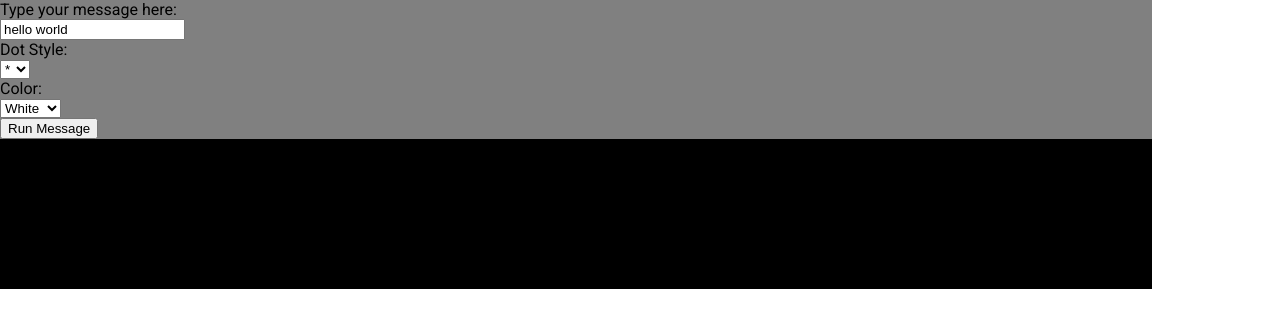
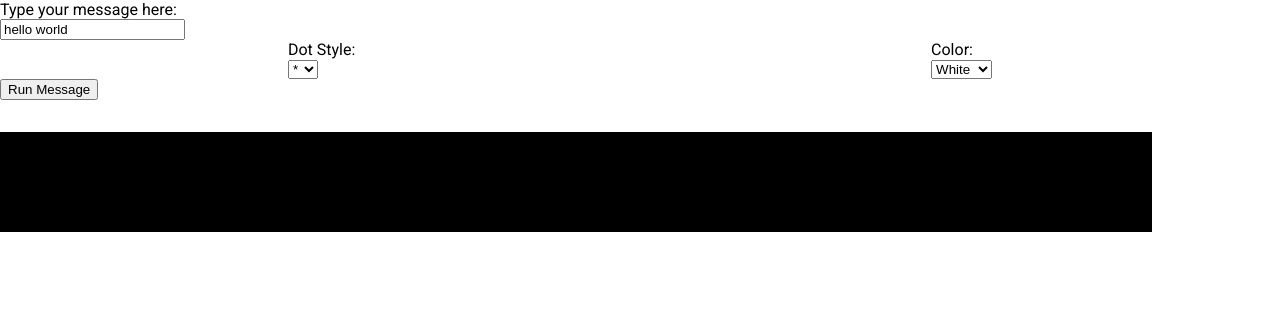
Before and after one commit to derrickbray/dot-matrix, a website: page public/index.html in a window 1280 px wide. Drawn offline with nearby package versions, Linux system fonts and the light colour scheme; files that its build step writes are made by us from their sources.

Commit message:
Prepare html for style

```diff
--- a/app/styles/app.scss
+++ b/app/styles/app.scss
@@ -6,25 +6,27 @@
 @import 'box-sizing';
 
 .explination {
-  width: 90%;
+  // width: 90%;
 }
 
 .form {
-  width: 90%;
-  background-color: grey;
+  margin-bottom: 2rem;
+}
+
+.flex {
+  display: flex;
+  justify-content: space-around;
 }
 
 #output {
+  display: block;
   position: relative;
-  // float: bottom;
   width: 90%;
-  color: #ffffff;
-  overflow-x: scroll;
-  background-color: #000000;
-  height: 150px;
-  // margin: 20px;
+  height: 100px;
   padding: 10px;
-  display: block;
+  background: #000;
+  color: #fff;
   font-family: monospace;
   line-height: 8px;
+  overflow-x: scroll;
 }
--- a/public/index.html
+++ b/public/index.html
@@ -360,6 +360,8 @@
         <div class="text-tag">Type your message here:</div>
         <input class="text-box" type="text" name="Message" value="hello world">
       </div>
+
+      <div class="flex">
         <div class="style">
           <div class="tag">Dot Style:</div>
           <select class="dropdown" name="DotStyle">
@@ -380,10 +382,11 @@
               <option value="yellow">Yellow</option>
             </select>
         </div>
+      </div>
 
     </form>
 
-    <button onclick="LoadMessage();">Run Message</button> <br />
+    <button class="btn" onclick="LoadMessage();">Run Message</button> <br />
 
   </div>
 
```
Lines whose indentation alone changed are shown as unchanged.
